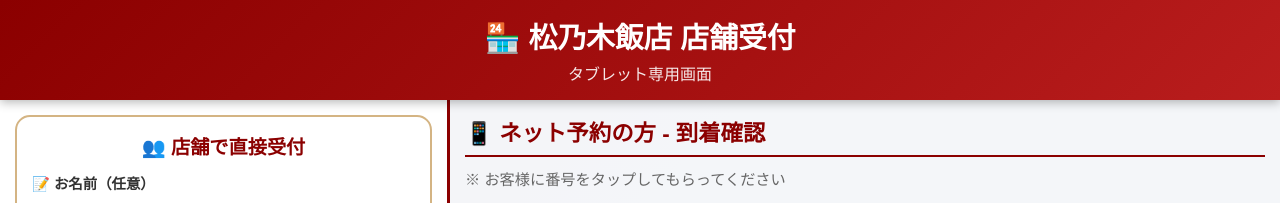
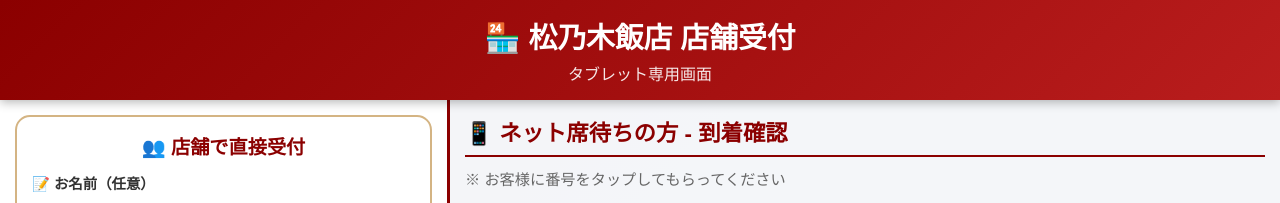
Before and after one commit to matunokihanten/noda, a website: page public/shop.html in a window 1280 px wide. Shown: the top 203 px of the page. Drawn offline with nearby package versions, Linux system fonts and the light colour scheme; no server answers.

Commit message:
Update heading for online reservation section

```diff
--- a/public/shop.html
+++ b/public/shop.html
@@ -147,7 +147,7 @@
 
         <div class="right-panel">
             <div class="queue-section">
-                <h3>📱 ネット予約の方 - 到着確認</h3>
+                <h3>📱 ネット席待ちの方 - 到着確認</h3>
                 <p style="color:#666; margin-bottom:10px; font-size:0.95em;">※ お客様に番号をタップしてもらってください</p>
                 <div id="queueListWeb" class="grid-container"></div>
             </div>
```
